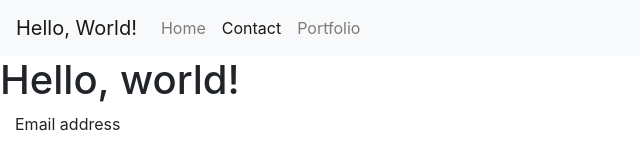
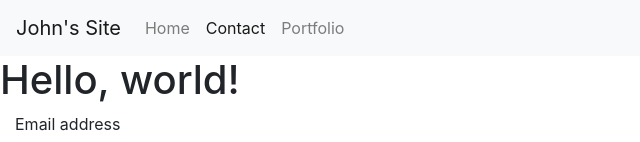
Before and after one commit to wmsal80/Homework-02, a plain HTML site: page contact.html in a window 1280 px wide. Shown: the top 142 px of the page, without its empty margins (0-640 px from the left). Drawn offline with nearby package versions, Linux system fonts and the light colour scheme.

Commit message:
update homework

```diff
--- a/contact.html
+++ b/contact.html
@@ -13,7 +13,7 @@
   <body>
     <!--navbar-->
     <nav class="navbar navbar-expand-lg navbar-light bg-light">
-        <a class="navbar-brand" href="#">Hello, World!</a>
+        <a class="navbar-brand" href="#">John's Site</a>
         <button class="navbar-toggler" type="button" data-toggle="collapse" data-target="#navbarNavAltMarkup" aria-controls="navbarNavAltMarkup" aria-expanded="false" aria-label="Toggle navigation">
           <span class="navbar-toggler-icon"></span>
         </button>
```
Also changed, not shown: portfolio.html (+1 -1 lines).
